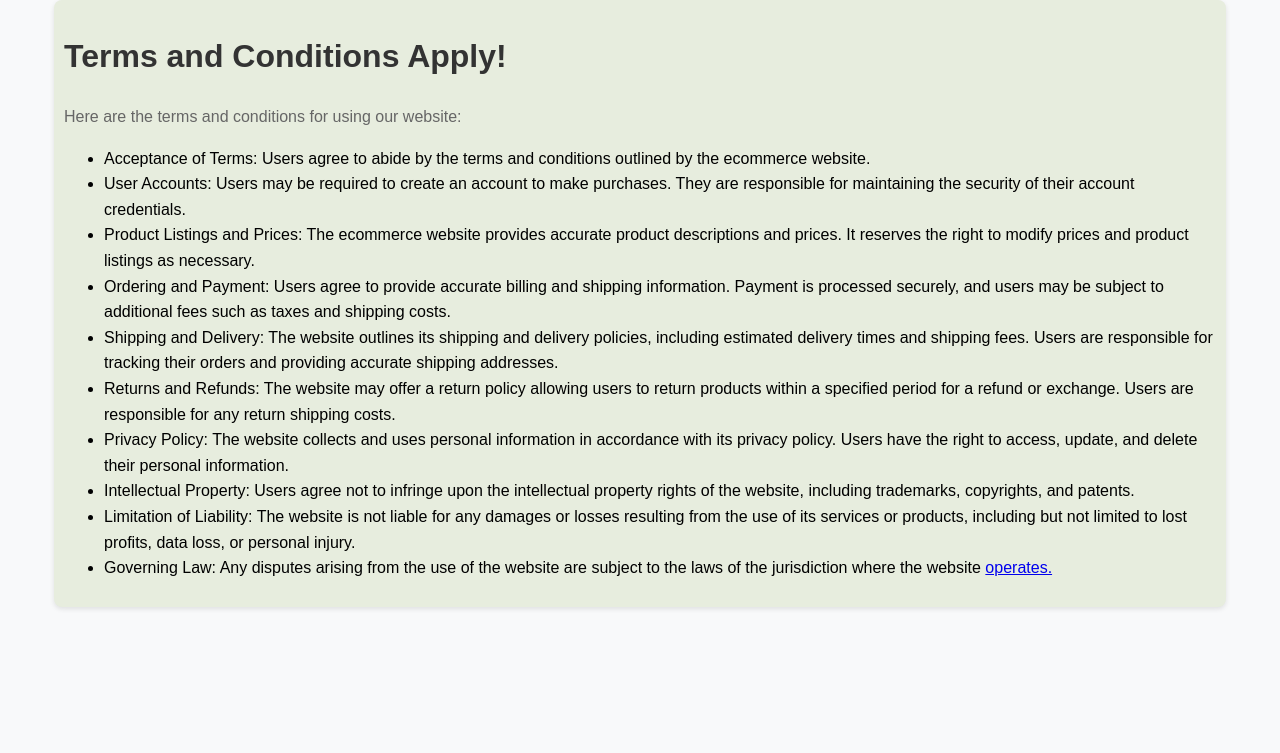
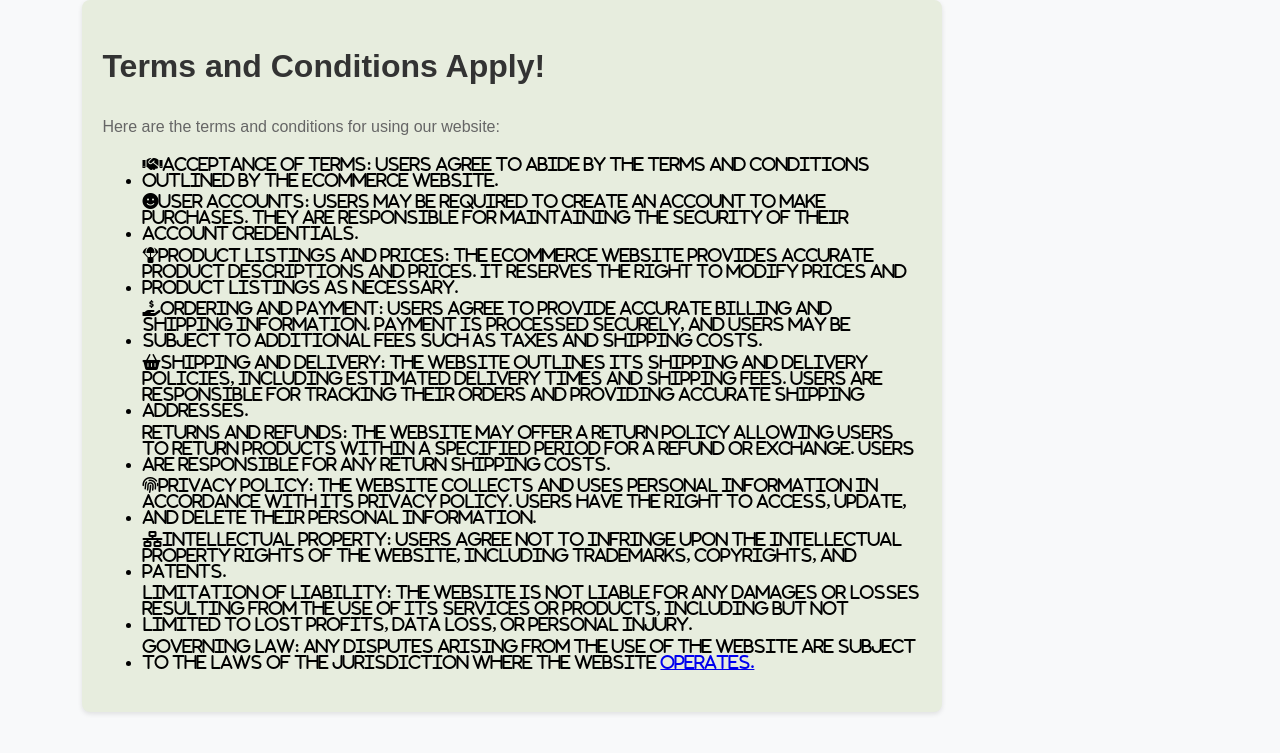
Before and after one commit to gachiza/onlineshop, a Django app: page /myecommerce/terms-and-conditions/ in a window 1280 px wide. Shown: the top 753 px of the page. Run offline with Django 5.2, Linux system fonts and the light colour scheme; data comes from the database, SQL or seed files in the repository.

Commit message:
i have included icons on my terms and conditions

```diff
--- a/myecommerce/templates/terms_and_conditions.html
+++ b/myecommerce/templates/terms_and_conditions.html
@@ -6,6 +6,7 @@
     <meta name="viewport" content="width=device-width, initial-scale=1.0">
 
     <title>Terms and Conditions</title>
+    <link rel="stylesheet" href="https://cdnjs.cloudflare.com/ajax/libs/font-awesome/6.0.0-beta3/css/all.min.css" integrity="sha384-Xe3FwlgxLEV+KKhGONdRQSmzvfDpwc0sq6ve+r4uqg8M8wguw+25sfF58y9a0pfS" crossorigin="anonymous">
     <style>
         /* CSS styles */
         body {
@@ -14,15 +15,15 @@
             background-color: #f8f9fa;
             margin: 0;
             padding: 0;
-            width: 100%;
+            width: 80%;
             height: 100%;
         }
         .container {
-            width: 90%;
+            width: 80%;
             height: 100%;
             margin: 0 auto;
             background-color: #e7edde;
-            padding: 10px;
+            padding: 20px;
             border-radius: 8px;
             box-shadow: 0 2px 5px rgba(0, 0, 0, 0.1);
         }
@@ -41,16 +42,16 @@
     <h1>Terms and Conditions Apply!</h1>
     <p>Here are the terms and conditions for using our website:</p>
     <ul>
-        <li>Acceptance of Terms: Users agree to abide by the terms and conditions outlined by the ecommerce website.</li>
-        <li>User Accounts: Users may be required to create an account to make purchases. They are responsible for maintaining the security of their account credentials.</li>
-        <li>Product Listings and Prices: The ecommerce website provides accurate product descriptions and prices. It reserves the right to modify prices and product listings as necessary.</li>
-        <li>Ordering and Payment: Users agree to provide accurate billing and shipping information. Payment is processed securely, and users may be subject to additional fees such as taxes and shipping costs.</li>
-        <li>Shipping and Delivery: The website outlines its shipping and delivery policies, including estimated delivery times and shipping fees. Users are responsible for tracking their orders and providing accurate shipping addresses.</li>
-        <li>Returns and Refunds: The website may offer a return policy allowing users to return products within a specified period for a refund or exchange. Users are responsible for any return shipping costs.</li>
-        <li>Privacy Policy: The website collects and uses personal information in accordance with its privacy policy. Users have the right to access, update, and delete their personal information.</li>
-        <li>Intellectual Property: Users agree not to infringe upon the intellectual property rights of the website, including trademarks, copyrights, and patents.</li>
-        <li>Limitation of Liability: The website is not liable for any damages or losses resulting from the use of its services or products, including but not limited to lost profits, data loss, or personal injury.</li>
-        <li>Governing Law: Any disputes arising from the use of the website are subject to the laws of the jurisdiction where the website <a href="#" class="back-to-top">operates.</a></li>
+        <li><i class="fa-solid fa-handshake">Acceptance of Terms: Users agree to abide by the terms and conditions outlined by the ecommerce website.</i></li>
+        <li><i class="fa-solid fa-face-smile">User Accounts: Users may be required to create an account to make purchases. They are responsible for maintaining the security of their account credentials.</i></li>
+        <li><i class="fa-solid fa-parachute-box">Product Listings and Prices: The ecommerce website provides accurate product descriptions and prices. It reserves the right to modify prices and product listings as necessary.</i></li>
+        <li><i class="fa-solid fa-hand-holding-dollar">Ordering and Payment: Users agree to provide accurate billing and shipping information. Payment is processed securely, and users may be subject to additional fees such as taxes and shipping costs.</i></li>
+        <li><i class="fa-solid fa-basket-shopping">Shipping and Delivery: The website outlines its shipping and delivery policies, including estimated delivery times and shipping fees. Users are responsible for tracking their orders and providing accurate shipping addresses.</i></li>
+        <li><i class="fa-solid fa-people-pulling">Returns and Refunds: The website may offer a return policy allowing users to return products within a specified period for a refund or exchange. Users are responsible for any return shipping costs.</i></li>
+        <li><i class="fa-solid fa-fingerprint">Privacy Policy: The website collects and uses personal information in accordance with its privacy policy. Users have the right to access, update, and delete their personal information.</i></li>
+        <li><i class="fa-solid fa-network-wired">Intellectual Property: Users agree not to infringe upon the intellectual property rights of the website, including trademarks, copyrights, and patents.</i></li>
+        <li><i class="fa-solid fa-house-fire">Limitation of Liability: The website is not liable for any damages or losses resulting from the use of its services or products, including but not limited to lost profits, data loss, or personal injury.</i></li>
+        <li><i class="fa-solid fa-building-ngo">Governing Law: Any disputes arising from the use of the website are subject to the laws of the jurisdiction where the website <a href="#" class="back-to-top">operates.</a></i></li>
     </ul>
     </div>
     <script>
```
